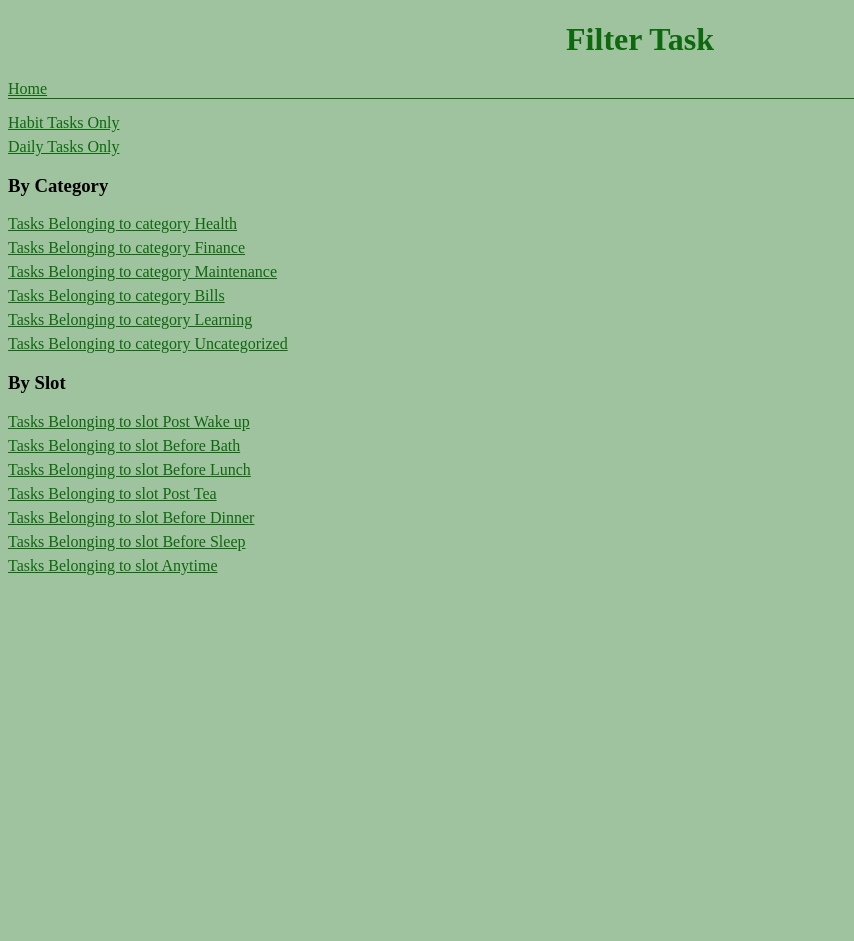
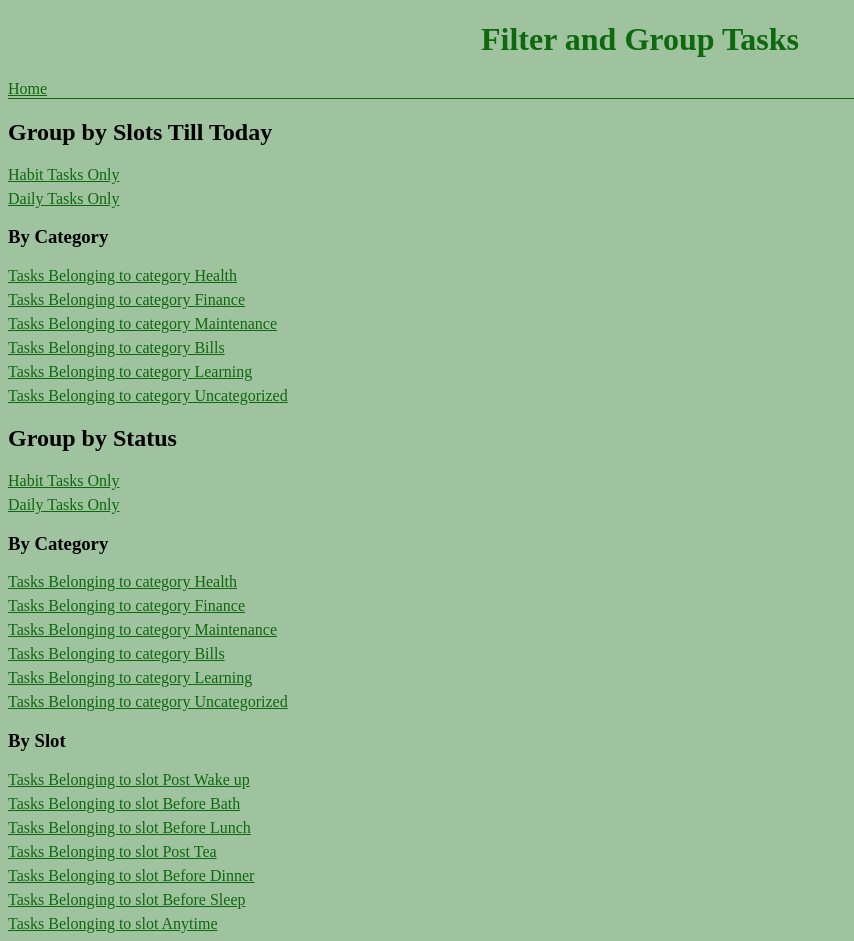
Before and after one commit to vikas-aggarwal/simpletodo, a Flask app: page /todos/filter in a window 1280 px wide. Shown: the whole page, without its empty margins (0-854 px from the left). Before the commit the page ends 575 px from the top, so only its background shows below. Run offline with Flask 3, Linux system fonts and the light colour scheme.

Commit message:
Group by slots, limit till today and month, hiding groups with no tasks

```diff
--- a/static/css/style.css
+++ b/static/css/style.css
@@ -2,7 +2,7 @@
 @media only screen and (min-width: 700px) {
     .pageContent {
 	display: flex;
-	justify-content: center;
+    overflow: scroll;
     }
 
 
@@ -193,3 +193,8 @@ input[id^="create_cat"]
 	border-radius: 5px;
 	padding: 15px;
 }
+
+
+.notasks {
+    display: none;
+}
--- a/templates/filter.html
+++ b/templates/filter.html
@@ -8,12 +8,32 @@
   </head>
   <body>
     <div class="page_header">
-      <h1 class="page_title">Filter Task</h1>
+      <h1 class="page_title">Filter and Group Tasks</h1>
       <div class="action_bar">
 	<a href="./home" id="new_task">Home</a>
       </div>
     </div>
+    <div class="filter_group_container">
       <div class="filter_links">
+        <h2>Group by Slots Till Today</h2>
+        <a href="./home?query=trackHabit=True&groupBy=slots&till=today">Habit Tasks Only</a>
+        <a href="./home?query=frequency=Daily&groupBy=slots&till=today">Daily Tasks Only</a>
+        <h3>By Category</h3>
+        {% set ns = namespace(query="") %}
+        {% for cat in commons.categories %}
+        {% if cat != "uncategorized" %}
+        {% if ns.query == "" %}
+        {% set ns.query = ns.query + "category!="+cat %}
+        {% else %}
+        {% set ns.query = ns.query + ";category!="+cat %}
+        {% endif %}
+        <a href="./home?query=category={{cat}}&groupBy=slots&till=today">Tasks Belonging to category {{commons.categories[cat]}}</a>
+        {% endif %}
+        {% endfor %}
+        <a href="./home?query={{ns.query}}&groupBy=slots&till=today">Tasks Belonging to category {{commons.categories['uncategorized']}}</a>
+      </div>
+      <div class="filter_links">
+        <h2>Group by Status</h2>
         <a href="./home?query=trackHabit=True">Habit Tasks Only</a>
         <a href="./home?query=frequency=Daily">Daily Tasks Only</a>
         <h3>By Category</h3>
@@ -43,5 +63,6 @@
         {% endfor %}
         <a href="./home?query={{ns.query}}">Tasks Belonging to slot {{commons.slots['None']}}</a>
       </div>
+    </div>
   </body>
 </html>
--- a/ui/UIHandler.py
+++ b/ui/UIHandler.py
@@ -9,6 +9,8 @@ from db.dbManager import DBManager
 from util import commons
 from runtime_type_checker import check_type
 from typing import List
+import pytz
+import calendar
 
 __database: DBManager
 __app: Flask
@@ -80,22 +82,7 @@ def __delete_task_page(todo_id, errors=None):
 def __load_create_new_page(errors=None):
     return render_template("editCreateTask.html", data={"action": "create", "taskData": None, "errors": errors, "commons": commons})
 
-def __home_page(errors=None):
-    filterString = ""
-    if request.args.get("query"):
-        filters = __database.parseFilters(request.args.get("query"))
-        if filters:
-            filterString = request.args.get("query")
-    else:
-        filters = []
-    allTodos = __database.get_all_todos_by_due_date(filters)  # type: List[Todo]
-    todo_logs = __database.get_todo_logs_count()  # type: TodoLog
-    todo_logs_map = {}
-    for log in todo_logs:
-        if log["todo_id"] not in todo_logs_map:
-            todo_logs_map[log["todo_id"]] = {}
-        todo_logs_map[log["todo_id"]][log["action"]] = log["count"]
-
+def __group_by_status(allTodos, todo_logs_map, errors, filterString, till, groupBy):
     todos_by_type = {
         TaskBuckets.ALERTS.name: [],
         TaskBuckets.PENDING.name: [],
@@ -109,7 +96,53 @@ def __home_page(errors=None):
         todos_by_type[bucket].append(task_utils.get_task_view_model(todo, todo_logs_map, request.accept_languages))
 
     task_utils.sort_task_by_slots(todos_by_type[TaskBuckets.TODAY.name])
-    return render_template("homepage.html", todos=todos_by_type, errors=errors, filterString=filterString, commons=commons)
+    return render_template("homepage.html", todos=todos_by_type, errors=errors, filterString=filterString, commons=commons, partitions=["ALERTS", "PENDING", "TODAY", "UPCOMING"], till=till, groupBy=groupBy)
+
+def __group_by_slots(allTodos, todo_logs_map, errors, filterString, till, groupBy):
+    todos_by_slot = {};
+
+    for slot in commons.slots:
+        todos_by_slot[commons.slots[slot]] = []
+
+    for todo in allTodos:
+        check_type(todo, Todo)
+        if "timeSlot" not in todo or todo["timeSlot"] is None:
+            todos_by_slot[commons.slots["None"]].append(task_utils.get_task_view_model(todo, todo_logs_map, request.accept_languages))
+        else:
+            todos_by_slot[commons.slots[str(todo["timeSlot"])]].append(task_utils.get_task_view_model(todo, todo_logs_map, request.accept_languages))
+
+    return render_template("homepage.html", todos=todos_by_slot, errors=errors, filterString=filterString, commons=commons, partitions=commons.slots.values(), till=till, groupBy=groupBy)
+
+def __home_page(errors=None):
+    filterString = ""
+    if request.args.get("query"):
+        filters = __database.parseFilters(request.args.get("query"))
+        if filters:
+            filterString = request.args.get("query")
+    else:
+        filters = []
+
+    if request.args.get("till") and request.args.get("till") == "today":
+        current_date = pytz.utc.localize(datetime.utcnow()).astimezone(task_utils.__get_ui_time_zone()).replace(hour=23, minute=59, second=59, microsecond=0).astimezone(pytz.UTC).replace(tzinfo=None)
+        allTodos = __database.get_all_todos_before_date(filters, ["due_date"], current_date)  # type: List[Todo]
+    elif request.args.get("till") and request.args.get("till") == "this_month":
+        current_date = pytz.utc.localize(datetime.utcnow()).astimezone(task_utils.__get_ui_time_zone()).replace(hour=23, minute=59, second=59, microsecond=0).astimezone(pytz.UTC).replace(tzinfo=None)
+        current_date = current_date.replace(day=calendar.monthrange(current_date.year, current_date.month)[1])
+        allTodos = __database.get_all_todos_before_date(filters, ["due_date"], current_date)  # type: List[Todo]
+    else:
+        allTodos = __database.get_all_todos_by_due_date(filters)  # type: List[Todo]
+    todo_logs = __database.get_todo_logs_count()  # type: TodoLog
+    todo_logs_map = {}
+    for log in todo_logs:
+        if log["todo_id"] not in todo_logs_map:
+            todo_logs_map[log["todo_id"]] = {}
+        todo_logs_map[log["todo_id"]][log["action"]] = log["count"]
+
+    if request.args.get("groupBy"):
+        if request.args.get("groupBy") == "slots":
+            return __group_by_slots(allTodos, todo_logs_map, errors, filterString, request.args.get("till"), request.args.get("groupBy"))
+
+    return __group_by_status(allTodos, todo_logs_map, errors, filterString, request.args.get("till"), request.args.get("groupBy"))
 
 
 def __process_updates():
--- a/util/commons.py
+++ b/util/commons.py
@@ -17,13 +17,13 @@ categoriesColorMap = {"uncategorized": "#ceecce",
                       "bills": "#A0CCDB",
                       "learning": "#d5af56"}
 
-slots = {"None": "Anytime",
-         "1": "Post Wake up",
+slots = {"1": "Post Wake up",
          "2": "Before Bath",
          "3": "Before Lunch",
          "4": "Post Tea",
          "5": "Before Dinner",
-         "6": "Before Sleep"}
+         "6": "Before Sleep",
+         "None": "Anytime",}
 
 
 # Validations
```
Also changed, not shown: templates/homepage.html (+4 -5 lines), 1 other file. Lines whose indentation alone changed are shown as unchanged.
